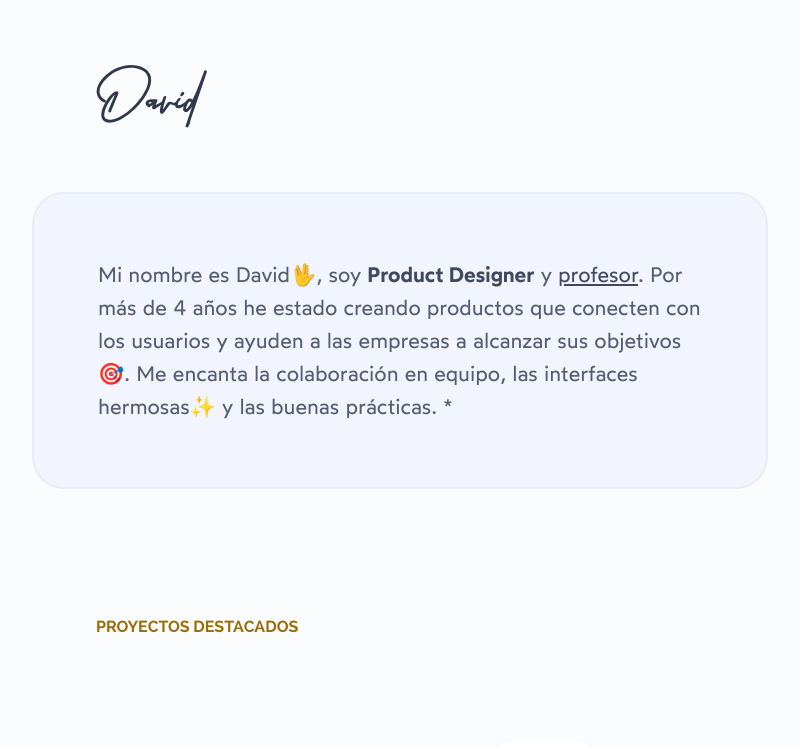
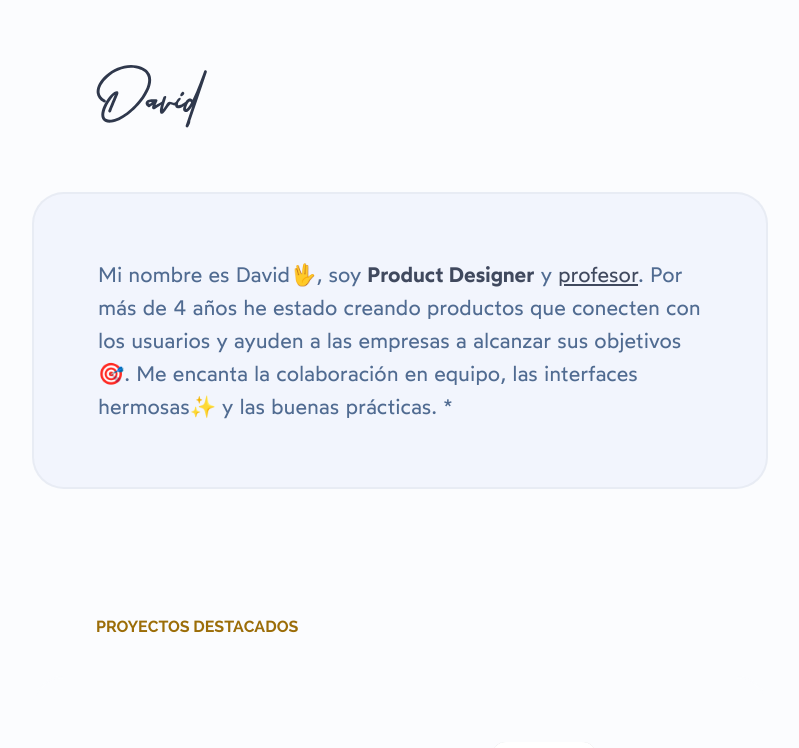
Before and after one commit to davidrivadeneyra/agrosol, a Next.js app: page / in a window 1280 px wide. Shown: the top 748 px of the page, without its empty margins (240-1039 px from the left). Built offline with nearby package versions, Linux system fonts and the light colour scheme.

Commit message:
test blue 700

```diff
--- a/app/page.js
+++ b/app/page.js
@@ -11,7 +11,7 @@ export default function Home() {
 
 			<main className='hero-gray'>
 				{/* <h4 className='heading-small text-orange-500'>Resumen</h4> */}
-				<p className='p-large text-gray-700'>
+				<p className='p-large text-blue-700'>
 					Mi nombre es David🖖, soy{' '}
 					<span className='b-large'>Product Designer</span> y{' '}
 					<span className='link-large hover:text-blue-500'>
@@ -35,7 +35,10 @@ export default function Home() {
 					href='/plan-empresas'
 					className='mb-20 tablet:mb-6 group flex flex-col-reverse gap-10 tablet:gap-12 tablet:grid tablet:grid-cols-2 tablet:items-center tablet:p-16 tablet:-mx-16 rounded-[2rem] tablet:border-2 tablet:border-gray-100 tablet:hover:bg-gray-200 tablet:hover:border-gray-900/[5%] cursor-pointer '>
 					<div>
-						<h3 className='heading-big tablet:group-hover:underline tablet:group-hover:underline-offset-4 tablet:group-hover:decoration-2 tablet:group-hover:decoration-blue-500 mb-4'>
+						<h3
+							className='heading-big tablet:group-hover:underline tablet:group-hover:decoration-2
+						tablet:group-hover:decoration-wavy
+						tabl tablet:group-hover:decoration-blue-500 mb-4'>
 							Un producto para empresas diseñado para personas
 						</h3>
 						<p className='p-base mb-4'>
--- a/public/styles.css
+++ b/public/styles.css
@@ -473,7 +473,7 @@ video {
   font-style: normal;
 }
 
-:root {
+:root[data-theme='dark'] {
   --gray-100: 222deg, 25%, 10%;
   --gray-200: 222deg, 25%, 13%;
   --gray-600: 222deg, 8%, 61%;
@@ -483,7 +483,7 @@ video {
   --blue-200: 222deg, 24%, 19%;
   --blue-300: 222deg, 37%, 35%;
   --blue-500: 215deg, 100%, 61%;
-  --blue-700: 216deg, 24%, 70%;
+  --blue-700: 216deg, 50%, 70%;
   --blue-800: 215deg, 67%, 94%;
   --blue-900: 215deg, 90%, 98%;
   --orange-200: 23deg, 15%, 17%;
@@ -515,8 +515,7 @@ video {
   --yellow-900: 38deg, 80%, 98%;
 }
 
-@media (prefers-color-scheme: light) {
-  :root {
+:root[data-theme='light'] {
   --gray-100: 220deg, 60%, 99%;
   --gray-200: 220deg, 73%, 97%;
   --gray-600: 221deg, 11%, 51%;
@@ -557,6 +556,8 @@ video {
   --yellow-800: 40deg, 15%, 31%;
   --yellow-900: 41deg, 24%, 24%;
 }
+
+@media (prefers-color-scheme: lime) {
 }
 
 p,
@@ -1074,14 +1075,14 @@ h1,
   font-style: italic;
 }
 
+.text-blue-700 {
+  --tw-text-opacity: 1;
+  color: hsl(var(--blue-700), var(--tw-text-opacity));
+}
+
 .text-gray-600 {
   --tw-text-opacity: 1;
   color: hsl(var(--gray-600), var(--tw-text-opacity));
-}
-
-.text-gray-700 {
-  --tw-text-opacity: 1;
-  color: hsl(var(--gray-700), var(--tw-text-opacity));
 }
 
 .text-green-700 {
@@ -1186,6 +1187,10 @@ h1,
     text-decoration-color: hsl(var(--red-500), 1);
   }
 
+  .group:hover .tablet\:group-hover\:decoration-wavy {
+    text-decoration-style: wavy;
+  }
+
   .group:hover .tablet\:group-hover\:decoration-2 {
     text-decoration-thickness: 2px;
   }
```
Also changed, not shown: app/globals.css (+5 -4 lines). Lines whose indentation alone changed are shown as unchanged.
